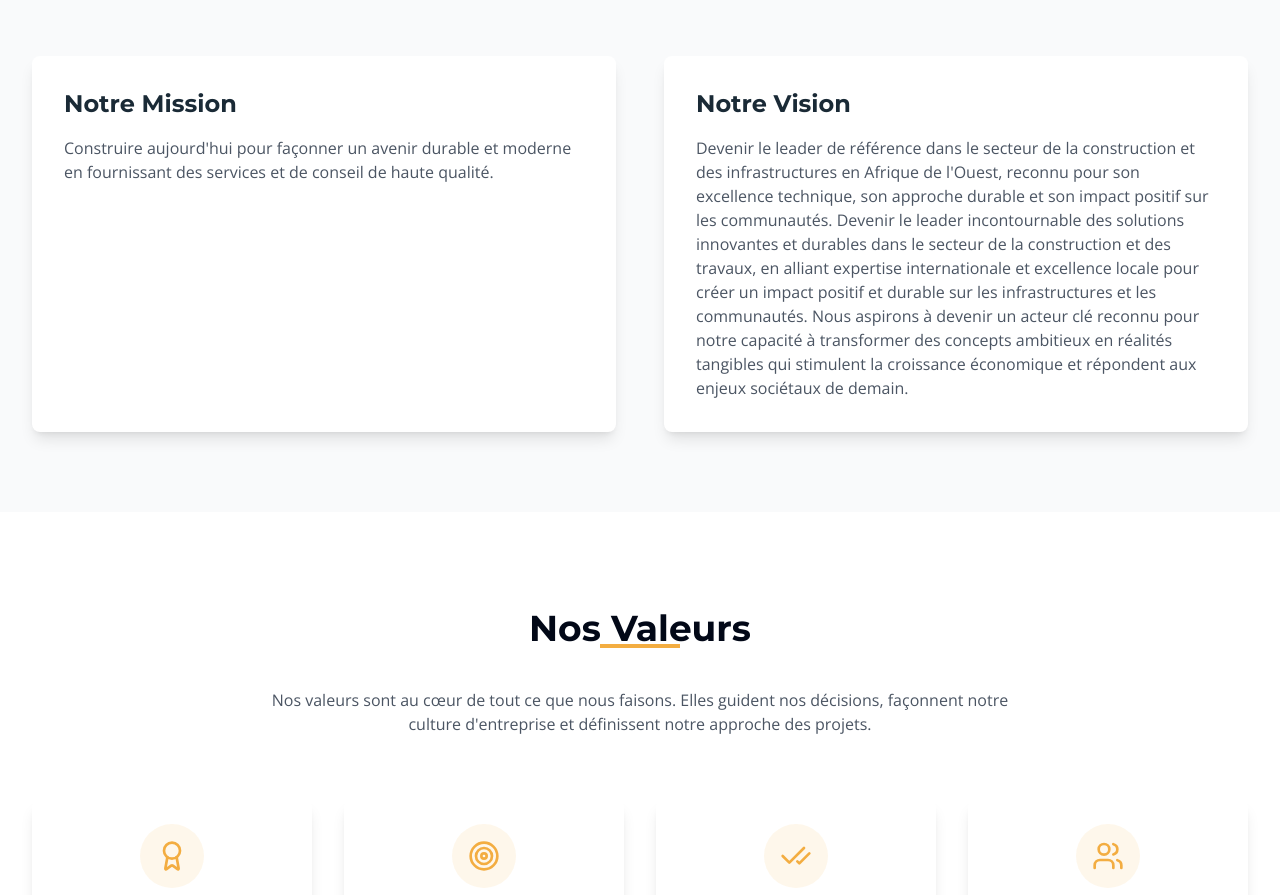
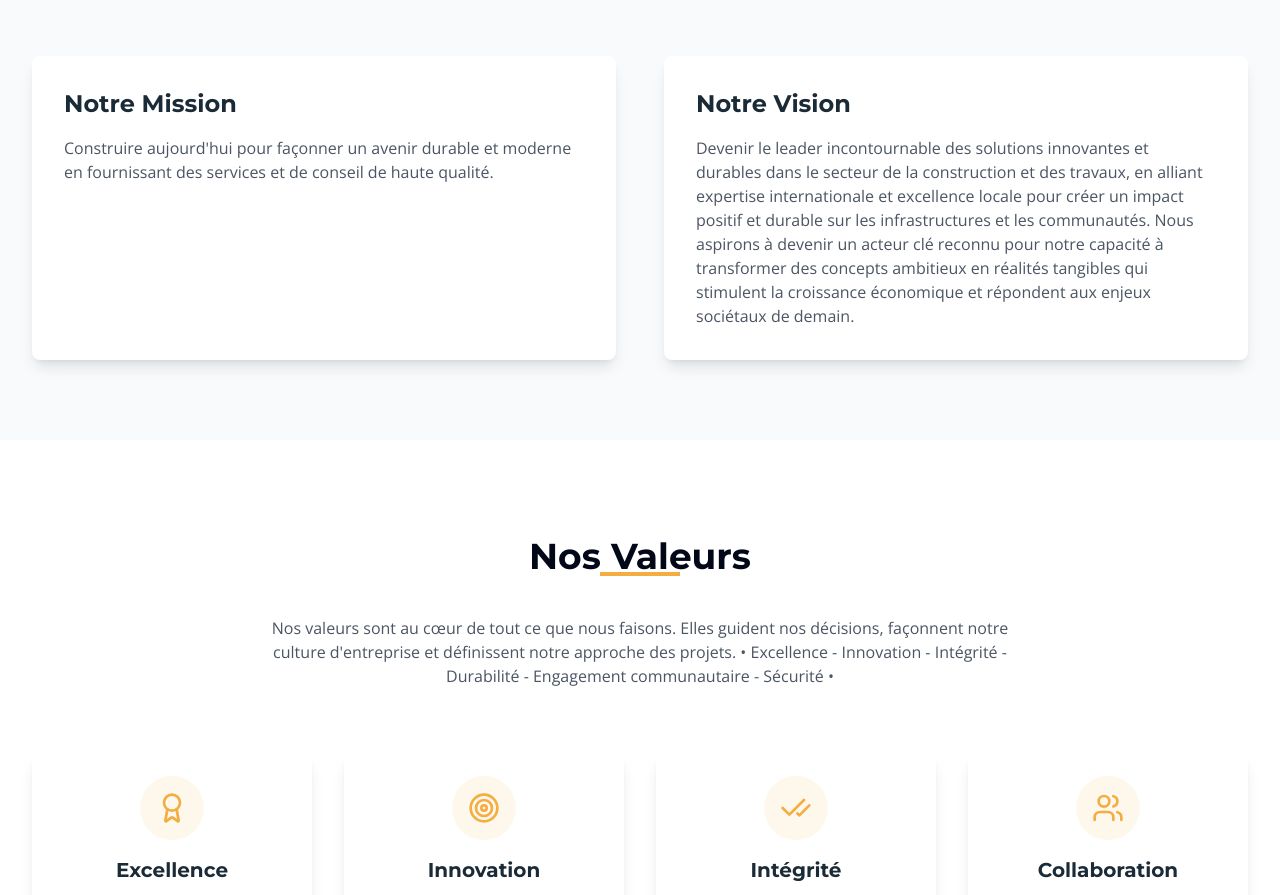
Before and after one commit to misterspe224/site-idc, a React (Vite) app: page /about in a window 1280 px wide. Shown: the part 1560-2455 px from the top of the page. Built offline with nearby package versions, Linux system fonts and the light colour scheme.

Commit message:
Code edited in Lovable Code Editor
Edited UI in Lovable

```diff
--- a/src/pages/About.tsx
+++ b/src/pages/About.tsx
@@ -169,9 +169,6 @@ const About = () => {
             <div className="bg-white p-8 rounded-lg shadow-lg">
               <h3 className="text-2xl font-bold text-idc-navy mb-4">Notre Vision</h3>
               <p className="text-gray-600">
-                Devenir le leader de référence dans le secteur de la construction et des infrastructures en Afrique de l'Ouest,
-                reconnu pour son excellence technique, son approche durable et son impact positif sur les communautés.
-
                 Devenir le leader incontournable des solutions innovantes et durables dans le secteur de la construction et des travaux,
                 en alliant expertise internationale et excellence locale pour créer un impact positif et durable sur les infrastructures
                 et les communautés. Nous aspirons à devenir un acteur clé reconnu pour notre capacité à transformer des concepts ambitieux
@@ -189,6 +186,7 @@ const About = () => {
           <p className="max-w-3xl mx-auto text-gray-600">
             Nos valeurs sont au cœur de tout ce que nous faisons. Elles guident nos décisions,
             façonnent notre culture d'entreprise et définissent notre approche des projets.
+            • Excellence - Innovation - Intégrité - Durabilité - Engagement communautaire - Sécurité •
           </p>
         </div>
 
```
